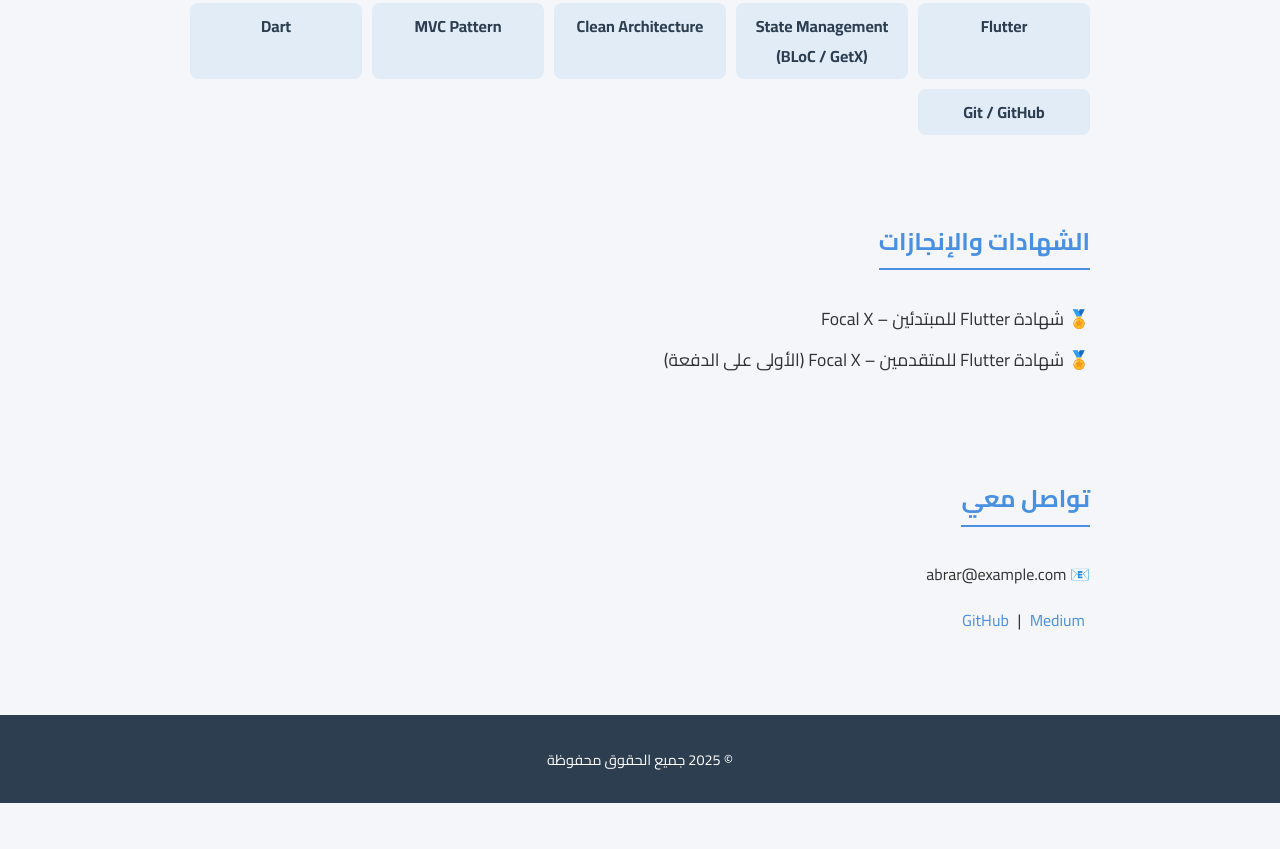
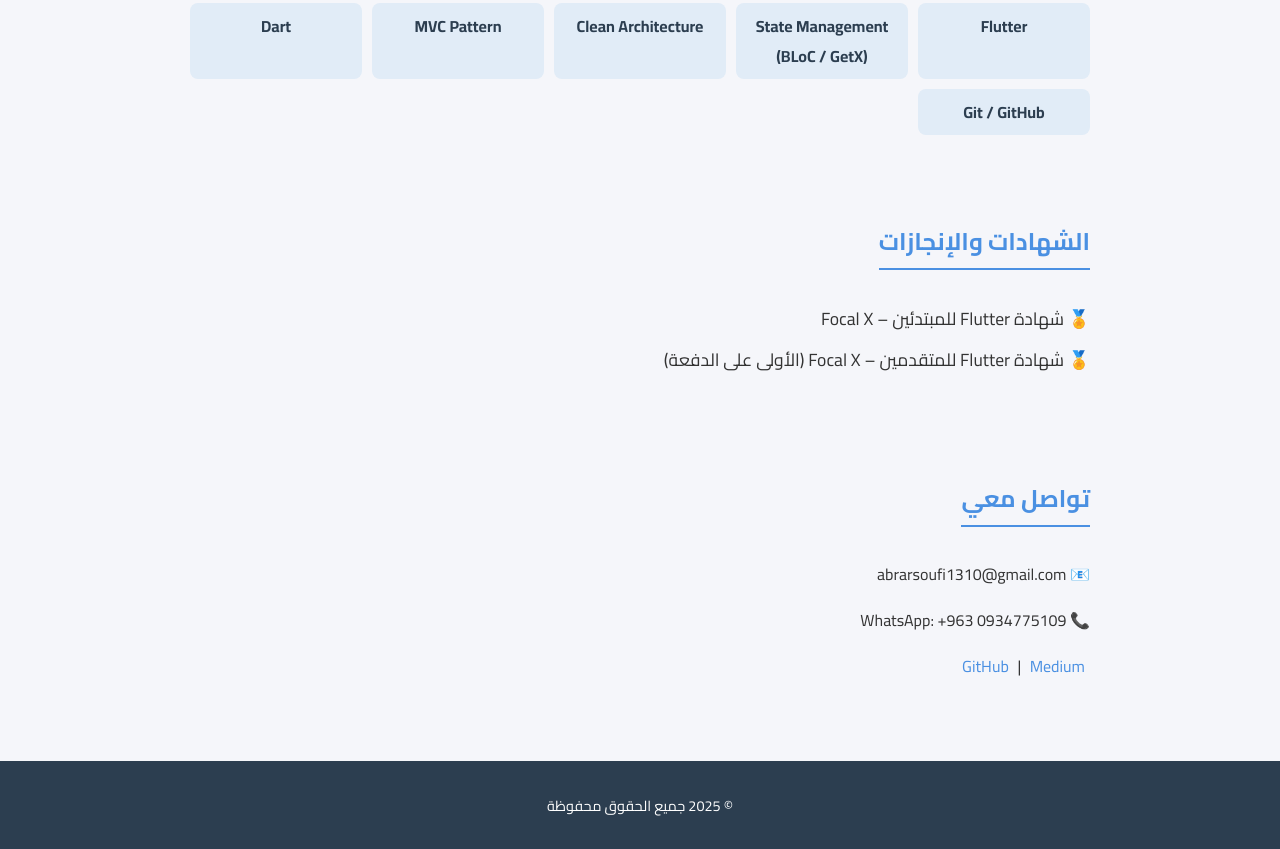
Before and after one commit to abrar1310/abrar1310.github.io, a plain HTML site: page index.html in a window 1280 px wide. Shown: the part 621-1470 px from the top of the page. Before the commit the page ends 1424 px from the top, so only its background shows below. Drawn offline with Linux system fonts and the light colour scheme.

Commit message:
portfolio

```diff
--- a/index.html
+++ b/index.html
@@ -45,7 +45,8 @@
 
   <section id="contact" class="container">
     <h2>تواصل معي</h2>
-    <p>📧 abrar@example.com</p>
+    <p>📧 abrarsoufi1310@gmail.com</p>
+    <p>📞 WhatsApp: +963 0934775109</p>
     <p>
       <a href="https://github.com/abrar1310?tab=repositories" target="_blank">GitHub</a> |
       <a href="https://medium.com/@abrarsoufi1310" target="_blank">Medium</a>
```
